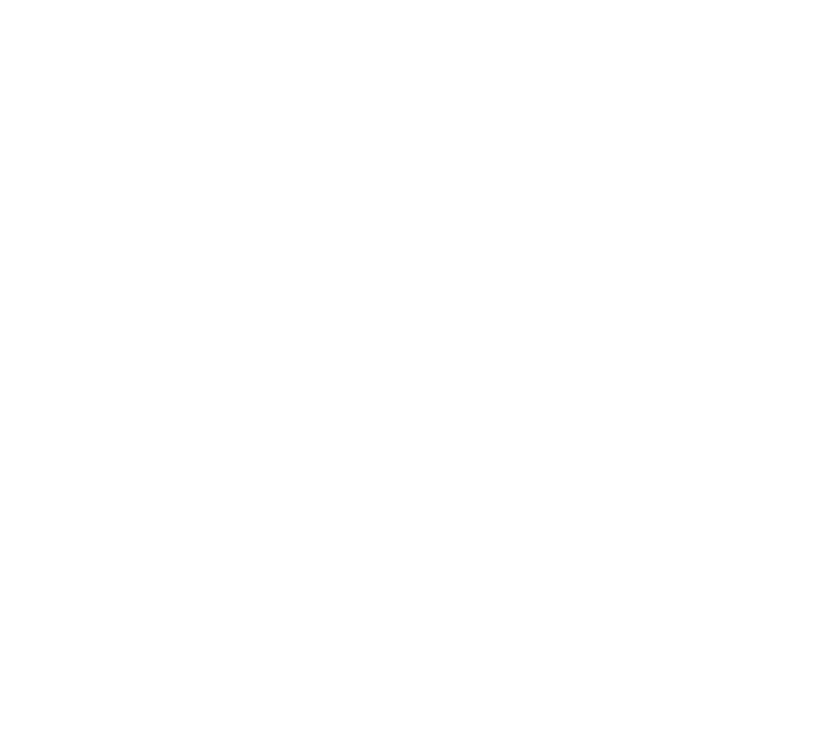
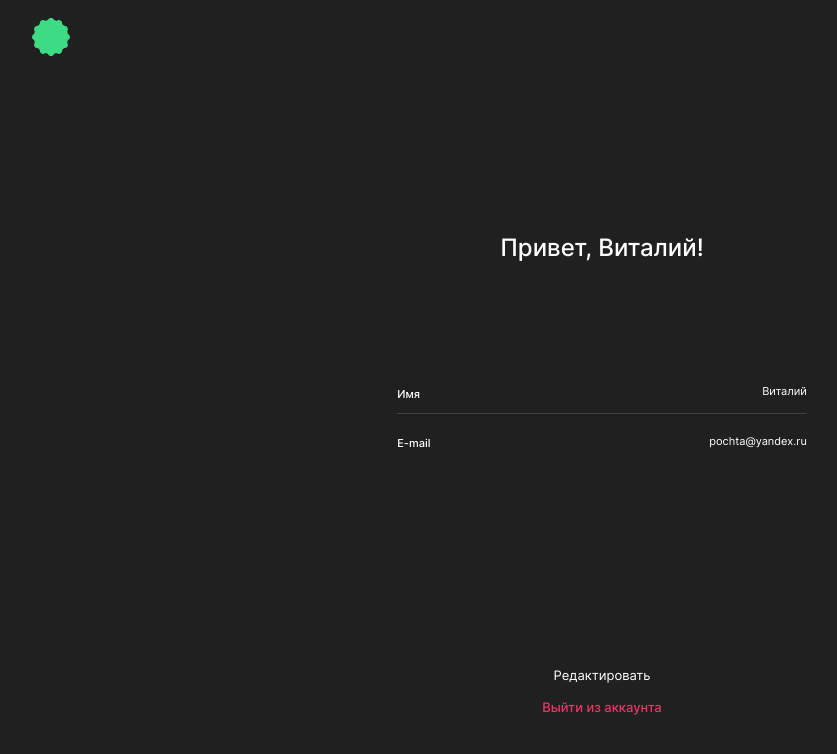
Before and after one commit to DmitrySerzhantov/movies-explorer-frontend, a React (Create React App) app: page /profile in a window 1280 px wide. Shown: the top 754 px of the page, without its empty margins (38-875 px from the left). Built offline with nearby package versions, Linux system fonts and the light colour scheme.

Commit message:
Свертал страницу profile

```diff
--- a/src/components/App/App.js
+++ b/src/components/App/App.js
@@ -4,6 +4,8 @@
 import Movies from '../Movies/Movies';
 import SavedMovies from '../SavedMovies/SavedMovies';
 import Register from '../Register/Register';
+import Login from '../Login/Login';
+import Profile from '../Profile/Profile';
 
 function App() {
   return (
@@ -14,11 +16,11 @@
         <Route path='/saved-movies' element={<SavedMovies />} />
         <Route
           path='/profile'
-          //   element={}
+            element={<Profile/>}
         />
         <Route
           path='/signin'
-          //  element={}
+           element={<Login/>}
         />
         <Route path='/signup' element={<Register />} />
       </Routes>
--- a/src/components/Header/Header.js
+++ b/src/components/Header/Header.js
@@ -21,7 +21,7 @@
             onClick={() => {}}
           >
             <Routes>
-              {['/movies', '/saved-movies'].map((path, i) => (
+              {['/movies', '/saved-movies', 'profile'].map((path, i) => (
                 <Route
                   path={path}
                   element={
--- a/src/components/Login/Login.js
+++ b/src/components/Login/Login.js
@@ -0,0 +1,39 @@
+import {Link} from 'react-router-dom';
+
+function Login() {
+  return (
+    <section className='register'>
+      <button className='register__button-home'>
+        <Link className='register__button-home-link' to='/'></Link>
+      </button>
+      <h1 className='register__title'>Рады видеть!</h1>
+
+      <form className='register__form'>
+        <span className='register__form-subtitle'>E-mail</span>
+        <input
+          id='email'
+          name='email'
+          type='email'
+          autoComplete='email'
+          className='register__input register__input_email'
+        />
+        <span className='register__form-subtitle'>Пароль</span>
+        <input
+          className='register__input register__input_password'
+          id='password'
+          name='password'
+          type='password'
+          autoComplete='new-password'
+        />
+        <button className='register__button'>Войти</button>
+        <p className='register__footer'>
+          Ещё не зарегистрированы?{' '}
+          <Link className='register__footer-button' to='/sign-in'>
+            Регистрация
+          </Link>
+        </p>
+      </form>
+    </section>
+  );
+}
+export default Login;
--- a/src/components/Profile/Profile.css
+++ b/src/components/Profile/Profile.css
@@ -0,0 +1,93 @@
+.profile {
+  min-height: 100vh;
+  display: flex;
+  flex-direction: column;
+  justify-content: center;
+  margin: 0 auto;
+  width: 32%;
+}
+
+.profile__title {
+  margin-top: 0;
+  margin-bottom: 0;
+  text-align: center;
+  font-size: 24px;
+  font-weight: 500;
+  line-height: normal;
+}
+
+.profile__form {
+  margin-top: 125px;
+  display: flex;
+  flex-direction: column;
+}
+.profile__name {
+  position: relative;
+  display: flex;
+  align-items: center;
+}
+.profile__email {
+  display: flex;
+  position: relative;
+  align-items: center;
+  margin-top: 25px;
+}
+.profile__input {
+  width: 100%;
+  padding: 0;
+  background-color: transparent;
+  border-style: none;
+  border-bottom: 1px solid #424242;
+  color: #fff;
+  font-size: 11px;
+  line-height: normal;
+  padding-bottom: 15px;
+  position: absolute;
+  text-align: right;
+}
+.profile__input:focus {
+  outline: none;
+  text-align: right;
+}
+.register__input_email {
+  border-style: none;
+}
+.profile__input::placeholder {
+  color: #fff;
+  text-align: right;
+  font-size: 11px;
+  line-height: normal;
+}
+.profile__span {
+  font-size: 11px;
+  font-weight: 500;
+  line-height: normal;
+  margin-bottom: 10px;
+}
+
+.profile__button-edit {
+  color: #fff;
+  text-align: center;
+  margin-top: 207px;
+  font-size: 13px;
+  padding: 0;
+  line-height: normal;
+  background-color: transparent;
+  border-style: none;
+  cursor: pointer;
+}
+
+.profile__button-logout {
+  margin-top: 16px;
+  padding: 0;
+  color: #ee3465;
+  text-align: center;
+  font-family: Inter;
+  font-size: 13px;
+  font-style: normal;
+  font-weight: 500;
+  line-height: normal;
+  background-color: transparent;
+  border-style: none;
+  cursor: pointer;
+}
--- a/src/components/Profile/Profile.js
+++ b/src/components/Profile/Profile.js
@@ -0,0 +1,41 @@
+import Header from '../Header/Header';
+
+function Profile() {
+  return (
+    <>
+      <Header></Header>
+      <section className='profile'>
+        <h1 className='profile__title'>Привет, Виталий!</h1>
+
+        <form className='profile__form'>
+          <div className='profile__name'>
+            <span className='profile__span'>Имя</span>
+            <input
+              id='name'
+              name='name'
+              type='text'
+              autoComplete='name'
+              className='profile__input profile__input_name'
+              placeholder='Виталий'
+            />
+          </div>
+          <div className='profile__email'>
+            <span className='profile__span'>E-mail</span>
+            <input
+              id='email'
+              name='email'
+              type='email'
+              autoComplete='email'
+              className='profile__input register__input_email'
+              placeholder='pochta@yandex.ru'
+            />
+          </div>
+
+          <button className='profile__button-edit'>Редактировать</button>
+          <button className='profile__button-logout'>Выйти из аккаунта</button>
+        </form>
+      </section>
+    </>
+  );
+}
+export default Profile;
--- a/src/components/SearchForm/SearchForm.css
+++ b/src/components/SearchForm/SearchForm.css
@@ -43,8 +43,3 @@
   z-index: 2;
   cursor: pointer;
 }
-
-.search__checkbox {
-}
-.search__caption-checkbox {
-}
--- a/src/pages/index.css
+++ b/src/pages/index.css
@@ -12,6 +12,7 @@
 @import url(../components/FilterCheckbox/FilterCheckbox.css);
 @import url(../components/MoviesCardList/MoviesCardList.css);
 @import url(../components/MoviesCard/MoviesCard.css);
+@import url(../components/Profile/Profile.css);
 
 
 @import url(../components/Register/Register.css);
```
